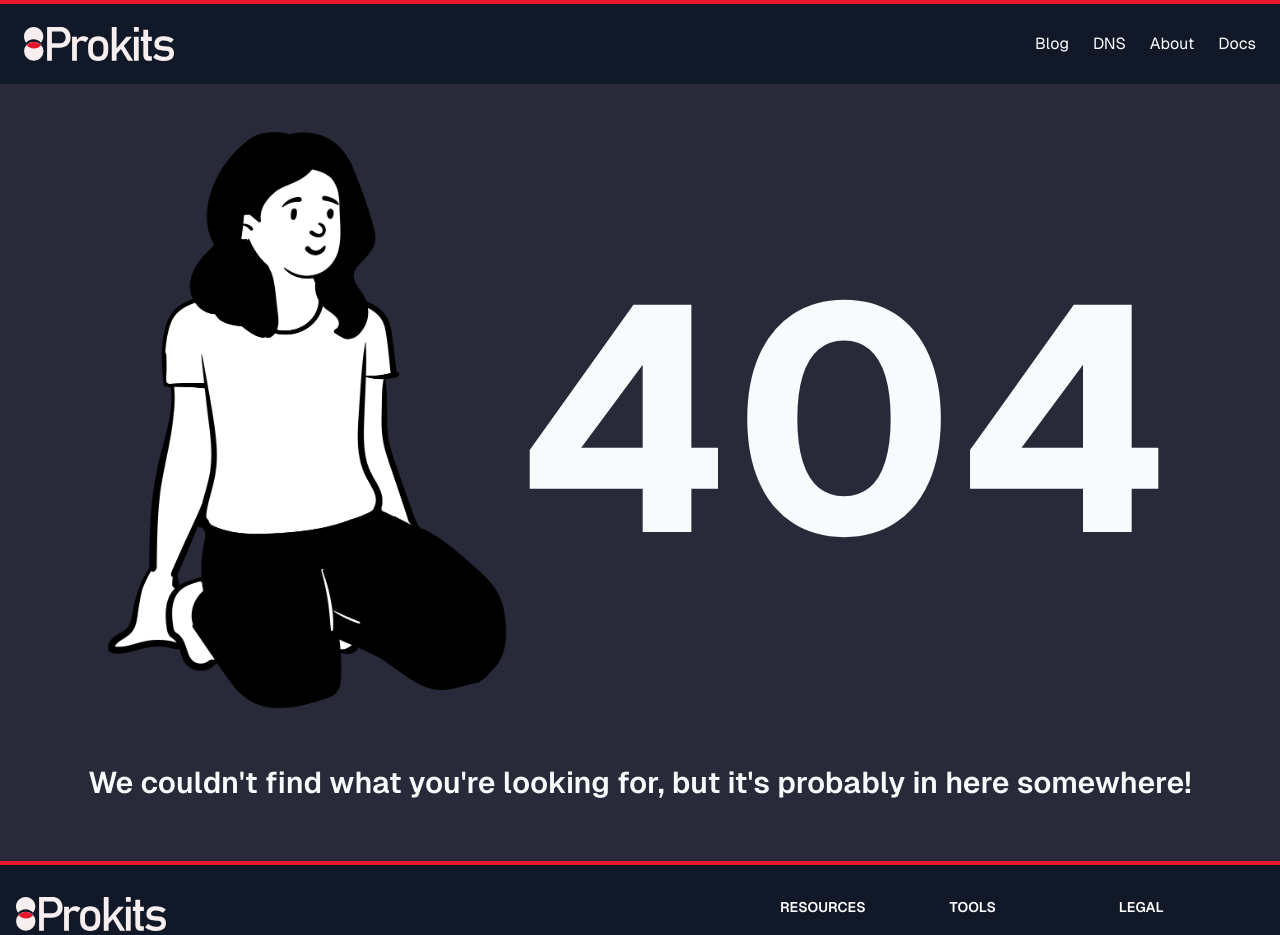
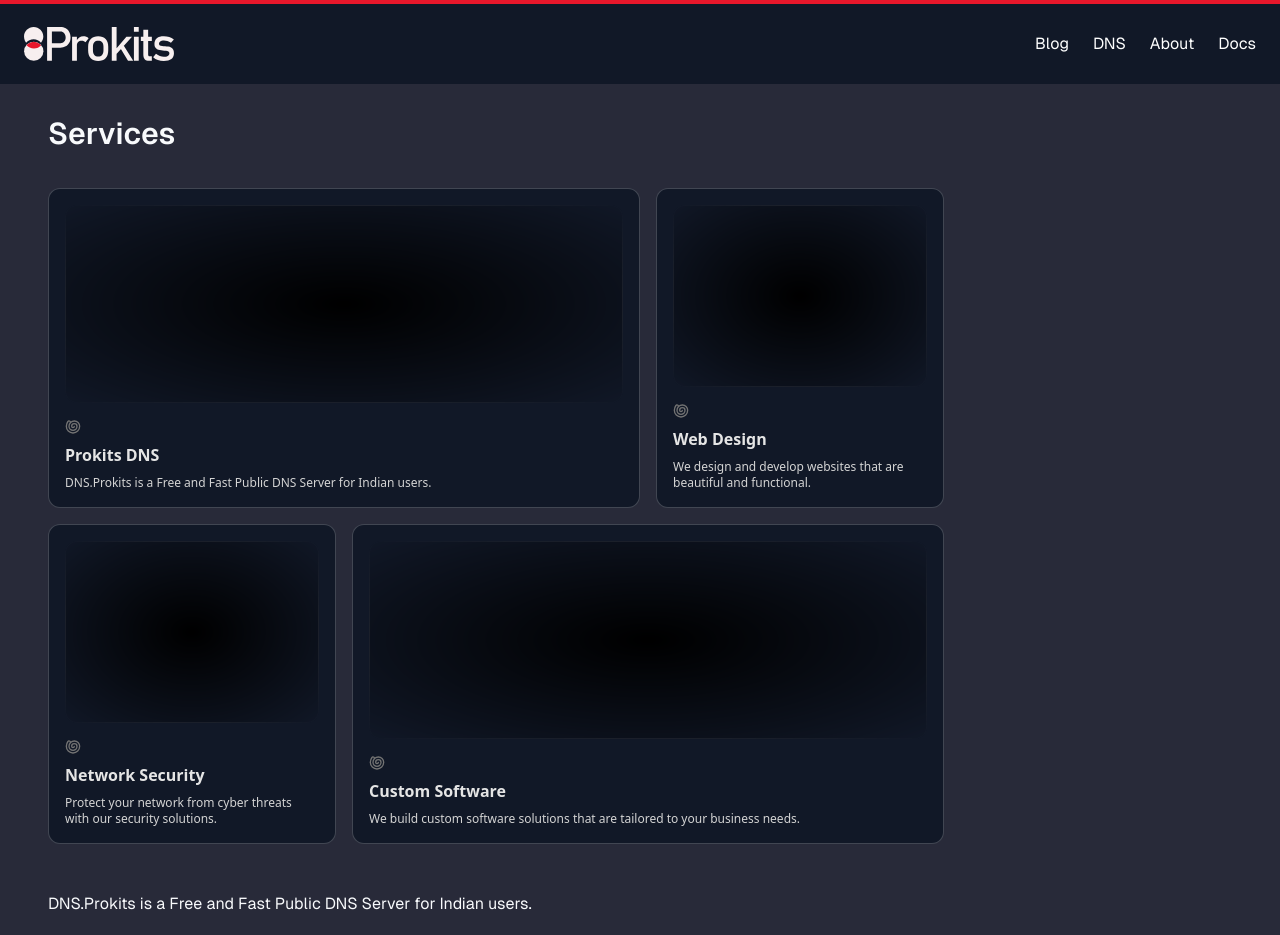
Before and after one commit to prokits/site, a Next.js app: page /services in a window 1280 px wide. Before the commit this address had no page. Shown: the top 935 px of the page. Built offline with nearby package versions, Linux system fonts and the light colour scheme.

Commit message:
fix: add services page

```diff
--- /dev/null
+++ b/app/services/_components/services-grid.tsx
@@ -0,0 +1,64 @@
+import { BentoGrid, BentoGridItem } from "@/components/ui/bento-grid";
+import { cn } from "@/lib/utils";
+import { Shell } from "lucide-react";
+
+type ServicesItem = {
+    title: string;
+    description: string;
+    header: React.ReactNode;
+    className: string;
+    icon: React.ReactNode;
+};
+
+export default function ServicesGrid({ className }: { className?: string }) {
+    return (
+        <BentoGrid className={
+            cn("max-w-4xl mx-auto md:auto-rows-[20rem]", className)
+        }>
+            {items.map((item, i) => (
+                <BentoGridItem
+                    key={i}
+                    title={item.title}
+                    description={item.description}
+                    header={item.header}
+                    className={item.className}
+                    icon={item.icon}
+                />
+            ))}
+        </BentoGrid>
+    );
+}
+const Skeleton = () => (
+    <div className="flex flex-1 w-full h-full min-h-[6rem] rounded-xl   dark:bg-dot-white/[0.2] bg-dot-black/[0.2] [mask-image:radial-gradient(ellipse_at_center,white,transparent)]  border border-transparent dark:border-white/[0.2] bg-neutral-100 dark:bg-black"></div>
+);
+const items = [
+    {
+        title: "Prokits DNS",
+        description: "DNS.Prokits is a Free and Fast Public DNS Server for Indian users.",
+        header: <Skeleton />,
+        className: "md:col-span-2",
+        icon: <Shell className="h-4 w-4 text-neutral-500" />,
+    },
+    {
+        title: "Web Design",
+        description: "We design and develop websites that are beautiful and functional.",
+        header: <Skeleton />,
+        className: "md:col-span-1",
+        icon: <Shell className="h-4 w-4 text-neutral-500" />,
+    },
+    {
+        title: "Network Security",
+        description: "Protect your network from cyber threats with our security solutions.",
+        header: <Skeleton />,
+        className: "md:col-span-1",
+        icon: <Shell className="h-4 w-4 text-neutral-500" />,
+    },
+    {
+        title: "Custom Software",
+        description:
+            "We build custom software solutions that are tailored to your business needs.",
+        header: <Skeleton />,
+        className: "md:col-span-2",
+        icon: <Shell className="h-4 w-4 text-neutral-500" />,
+    },
+];
--- /dev/null
+++ b/app/services/page.tsx
@@ -0,0 +1,36 @@
+import {
+    Page,
+    PageContent,
+    PageSubtitle,
+    PageTitle,
+    Paragraph
+} from "@/components/page/page";
+import { Metadata } from "next";
+import ServicesGrid from "./_components/services-grid";
+
+export const metadata: Metadata = {
+    title: "Our Services | Prokits",
+    description: "Learn more about the services we offer at Prokits.",
+}
+
+export default function ServicesPage() {
+    return (
+        <Page>
+            <PageTitle>
+                Services
+            </PageTitle>
+
+            <ServicesGrid className="mx-0 ml-6" />
+
+            <PageContent className="mt-10">
+                <h1>DNS.Prokits is a Free and Fast Public DNS Server for Indian users.</h1>
+                <Paragraph>
+                    DNS.Prokits offers a free service that replaces your default ISP's DNS configuration.
+                    We prioritize speed and privacy without implementing any blocking services.
+                    This means we don't block any ads or trackers, allowing you full access to the internet.
+                </Paragraph>
+                <PageSubtitle>Why use DNS.Prokits?</PageSubtitle>
+            </PageContent>
+        </Page>
+    )
+}
--- a/components/homepage/globe/experience.tsx
+++ b/components/homepage/globe/experience.tsx
@@ -11,6 +11,7 @@
 import GridPattern from "@/components/magicui/grid-pattern";
 import { ArrowRightIcon } from "lucide-react";
 import Image from "next/image";
+import Link from "next/link";
 
 const World = dynamic(() => import("../../ui/globe").then((m) => m.World), {
     ssr: false,
@@ -493,6 +494,8 @@
                         </span>
                     </ShimmerButton> */}
 
+
+                    <Link href="/services">
                         <HoverBorderGradient
                             containerClassName="rounded-full"
                             as="button"
@@ -503,6 +506,7 @@
                                 <ArrowRightIcon className="w-6 h-6" />
                             </span>
                         </HoverBorderGradient>
+                    </Link>
                 </motion.div>
 
                 {/* Right/Top: Globe Section */}
--- /dev/null
+++ b/components/ui/bento-grid.tsx
@@ -0,0 +1,54 @@
+import { cn } from "@/lib/utils";
+
+export const BentoGrid = ({
+    className,
+    children,
+}: {
+    className?: string;
+    children?: React.ReactNode;
+}) => {
+    return (
+        <div
+            className={cn(
+                "grid md:auto-rows-[18rem] grid-cols-1 md:grid-cols-3 gap-4 max-w-7xl mx-auto ",
+                className
+            )}
+        >
+            {children}
+        </div>
+    );
+};
+
+export const BentoGridItem = ({
+    className,
+    title,
+    description,
+    header,
+    icon,
+}: {
+    className?: string;
+    title?: string | React.ReactNode;
+    description?: string | React.ReactNode;
+    header?: React.ReactNode;
+    icon?: React.ReactNode;
+}) => {
+    return (
+        <div
+            className={cn(
+                "row-span-1 rounded-xl group/bento hover:shadow-xl transition duration-200 shadow-input dark:shadow-none p-4 dark:bg-gray-900 dark:border-white/[0.2] bg-white border border-transparent justify-between flex flex-col space-y-4",
+                className
+            )}
+        >
+            {header}
+            <div className="group-hover/bento:translate-x-2 transition duration-200">
+                {icon}
+                <div className="font-sans font-bold text-neutral-600 dark:text-neutral-200 mb-2 mt-2">
+                    {title}
+                </div>
+                <div className="font-sans font-normal text-neutral-600 text-xs dark:text-neutral-300">
+                    {description}
+                </div>
+            </div>
+        </div>
+    );
+};
```
Lines whose indentation alone changed are shown as unchanged.
